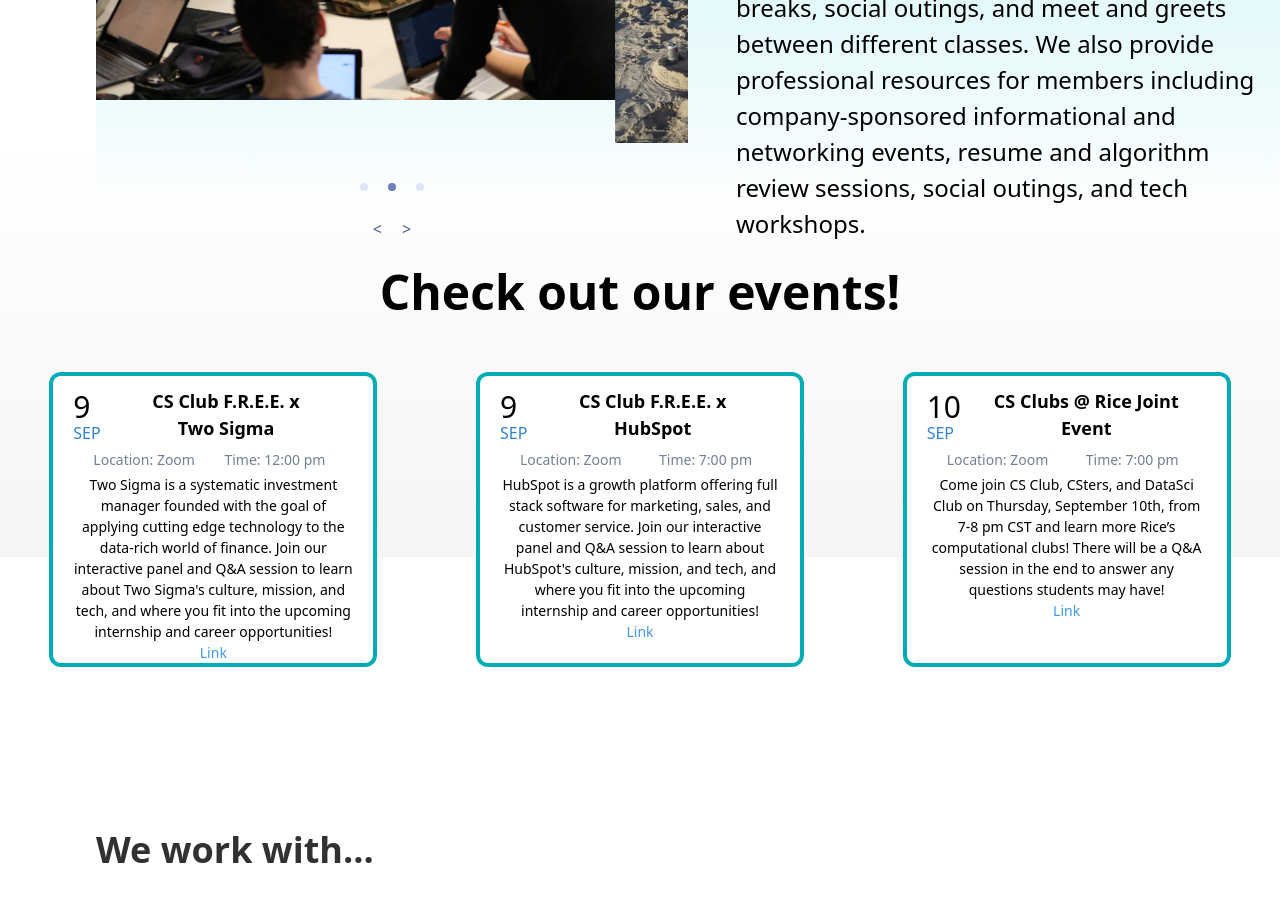
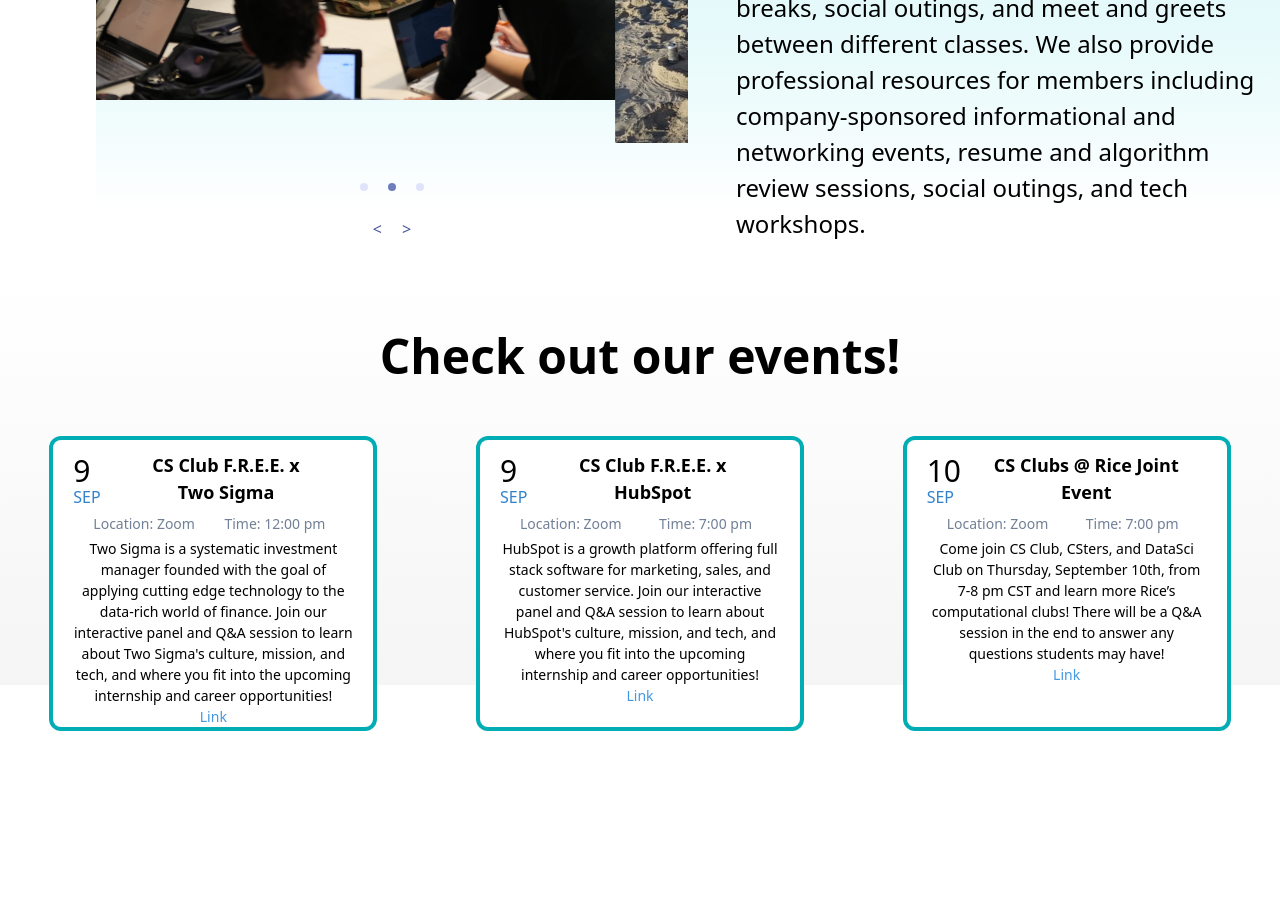
Before and after one commit to riceucsclub/website, a React (Create React App) app: page / in a window 1280 px wide. Shown: the part 1340-2242 px from the top of the page. Built offline with nearby package versions, Linux system fonts and the light colour scheme.

Commit message:
positioning adjustment

```diff
--- a/src/Components/Header.js
+++ b/src/Components/Header.js
@@ -49,7 +49,7 @@ function Header (props){
                 <div>
                     <NavLink exact to="/"><img src={csclublogo} alt="Logo" className="justify-start px-6 relative z-10 py-6 w-1/5"/></NavLink>
                 </div>
-                <img className="absolute z-0 flex right-0 w-19/50" src={gray_gradient}/>
+                <img className="absolute z-0 flex right-0 w-5/12" src={gray_gradient}/>
                 <ul className="relative z-20 flex mr-10">
                     {nav_bar}
                 </ul>
--- a/src/Pages/Home/HomePage.js
+++ b/src/Pages/Home/HomePage.js
@@ -53,7 +53,7 @@ function HomePage() {
       </div>
       <img class="object-left absolute -mt-8" width="240px" height="240px" src={triangles}/>
 
-      <div class = "relative z-10 ml-24 mt-128 flex flex-row">
+      <div class = "relative z-10 ml-24 mt-128 mb-16 flex flex-row">
       <img src={teal_grad} class = "absolute z-0 -mt-20 right-0"/>
         <gall class = "w-148">
           <AliceCarousel items = {gall} autoPlay={true} autoPlayInterval={2500} duration = {1000}
@@ -73,8 +73,8 @@ function HomePage() {
         </copy>
       </div>
 
-      <img src={gray_grad} class = "absolute z-0 -mt-32"/>
-      <div  class = "relative z-10 mb-24">
+      <img src={gray_grad} class = "absolute z-0 -mt-16"/>
+      <div  class = "relative z-10 mb-32">
         <EventWheel/>
 
       </div>
```
